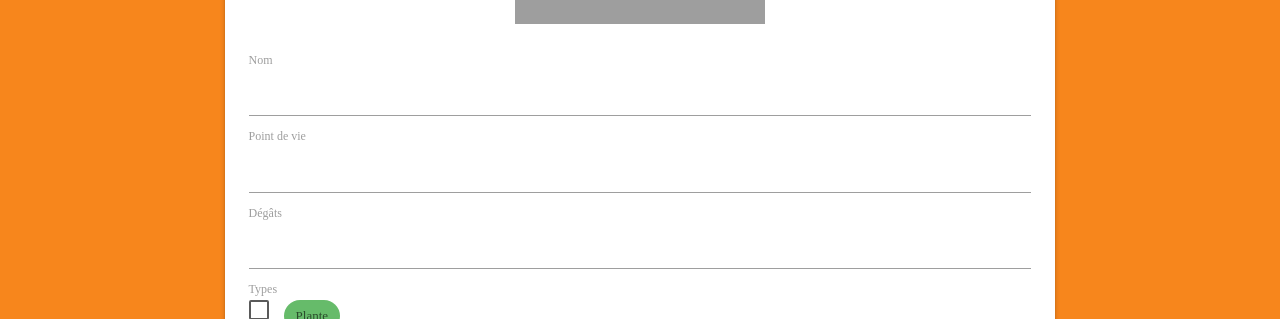
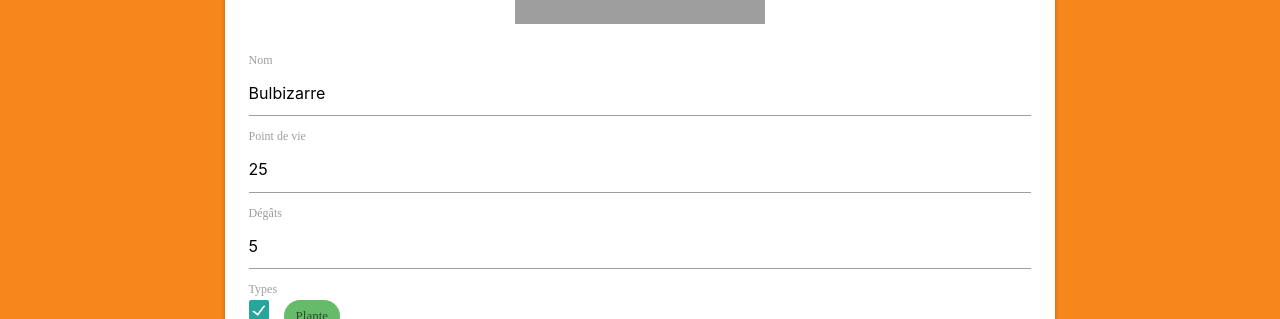
Before and after one commit to Yan-Coquoz/TsPokemon, a React (Create React App) app: page /pokemons/edit/1 in a window 1280 px wide. Shown: the part 351-670 px from the top of the page. Built offline with nearby package versions, Linux system fonts and the light colour scheme; grey boxes are pictures that could not be loaded; a web font is replaced by a local one.

Commit message:
Préremplissage du formulaire

```diff
--- a/src/components/PokemonForm.tsx
+++ b/src/components/PokemonForm.tsx
@@ -1,4 +1,4 @@
-import React, { FunctionComponent } from "react";
+import React, { FunctionComponent, useState } from "react";
 import Pokemon from "../Models/pokemon";
 import formatType from "./helpers/format-type";
 
@@ -6,7 +6,27 @@ type Props = {
   pokemon: Pokemon;
 };
 
+// Modelisation d'un champ
+type Field = {
+  value?: any;
+  error?: string;
+  isValid?: boolean;
+};
+// représentation du formulaire avec ces champs disponibles
+type Form = {
+  name: Field;
+  hp: Field;
+  cp: Field;
+  types: Field;
+};
 const PokemonForm: FunctionComponent<Props> = ({ pokemon }) => {
+  const [form, setFrom] = useState<Form>({
+    name: { value: pokemon.name, isValid: true },
+    cp: { value: pokemon.cp, isValid: true },
+    hp: { value: pokemon.hp, isValid: true },
+    types: { value: pokemon.types, isValid: true },
+  });
+
   const types: string[] = [
     "Plante",
     "Feu",
@@ -20,6 +40,10 @@ const PokemonForm: FunctionComponent<Props> = ({ pokemon }) => {
     "Combat",
     "Psy",
   ];
+
+  const hasType = (type: string): boolean => {
+    return form.types.value.includes(type);
+  };
 
   return (
     <form>
@@ -38,17 +62,32 @@ const PokemonForm: FunctionComponent<Props> = ({ pokemon }) => {
                 {/* Pokemon name */}
                 <div className="form-group">
                   <label htmlFor="name">Nom</label>
-                  <input id="name" type="text" className="form-control"></input>
+                  <input
+                    id="name"
+                    type="text"
+                    className="form-control"
+                    value={form.name.value}
+                  ></input>
                 </div>
                 {/* Pokemon hp */}
                 <div className="form-group">
                   <label htmlFor="hp">Point de vie</label>
-                  <input id="hp" type="number" className="form-control"></input>
+                  <input
+                    id="hp"
+                    type="number"
+                    className="form-control"
+                    value={form.hp.value}
+                  ></input>
                 </div>
                 {/* Pokemon cp */}
                 <div className="form-group">
                   <label htmlFor="cp">Dégâts</label>
-                  <input id="cp" type="number" className="form-control"></input>
+                  <input
+                    id="cp"
+                    type="number"
+                    className="form-control"
+                    value={form.cp.value}
+                  ></input>
                 </div>
                 {/* Pokemon types */}
                 <div className="form-group">
@@ -60,6 +99,8 @@ const PokemonForm: FunctionComponent<Props> = ({ pokemon }) => {
                           id={type}
                           type="checkbox"
                           className="filled-in"
+                          value={type}
+                          checked={hasType(type)}
                         ></input>
                         <span>
                           <p className={formatType(type)}>{type}</p>
```
